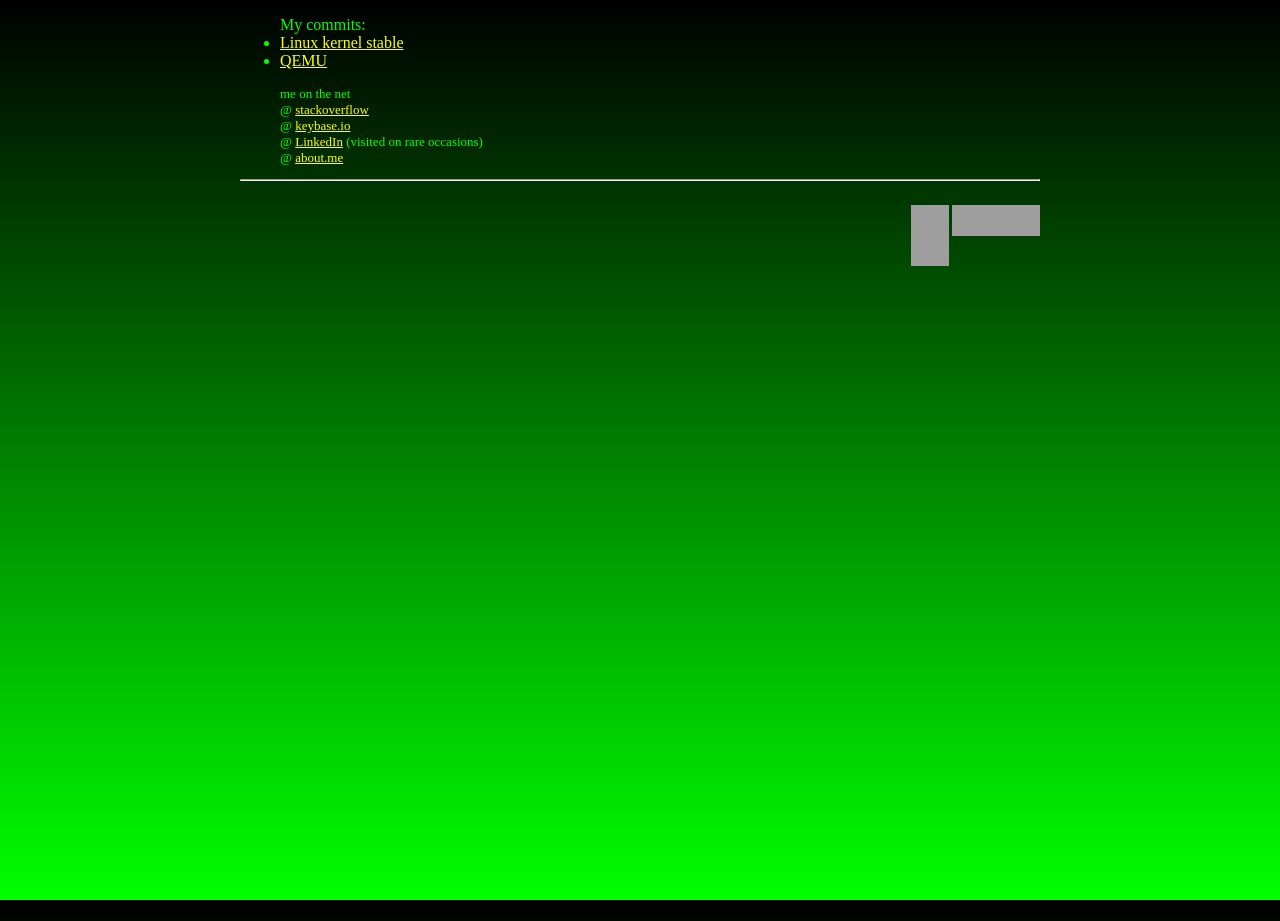
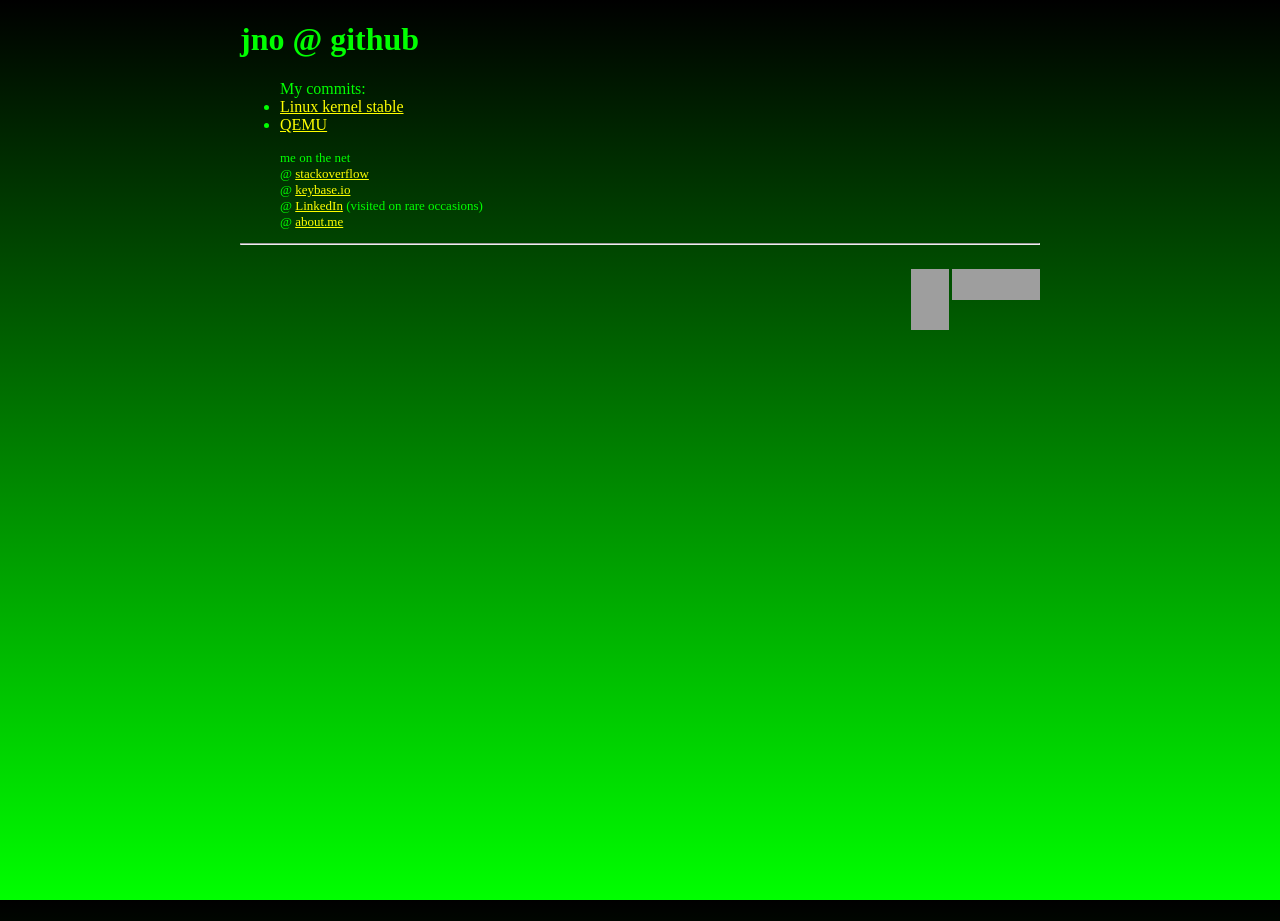
Before and after one commit to jn0/jn0.github.io, a Jekyll site: the page index.html, which Jekyll copies as it is, in a window 1280 px wide. Built offline with Jekyll 4.4.1, drawn with Linux system fonts in a browser that asks for light colours; grey boxes are pictures that could not be loaded.

Commit message:
get header back

```diff
--- a/index.html
+++ b/index.html
@@ -8,6 +8,7 @@
 </head>
 <body>
 <div id="top">
+<h1>jno @ github</h1>
 <ul>
 <li class="lh">My commits:</li>
 <li><a href="https://git.kernel.org/cgit/linux/kernel/git/stable/linux-stable.git/log/?qt=grep&q=jno%40linux">Linux kernel stable</a></li>
```
